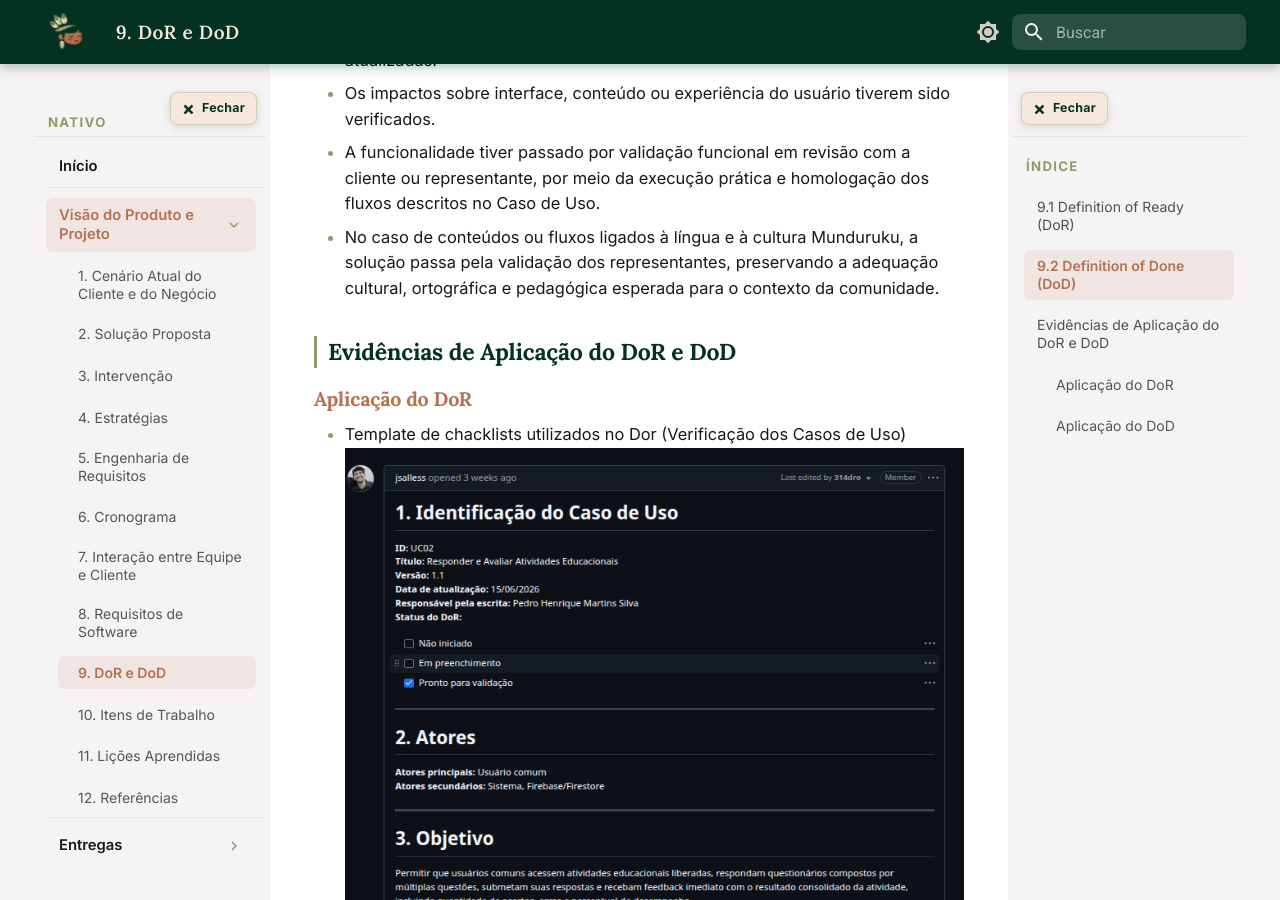
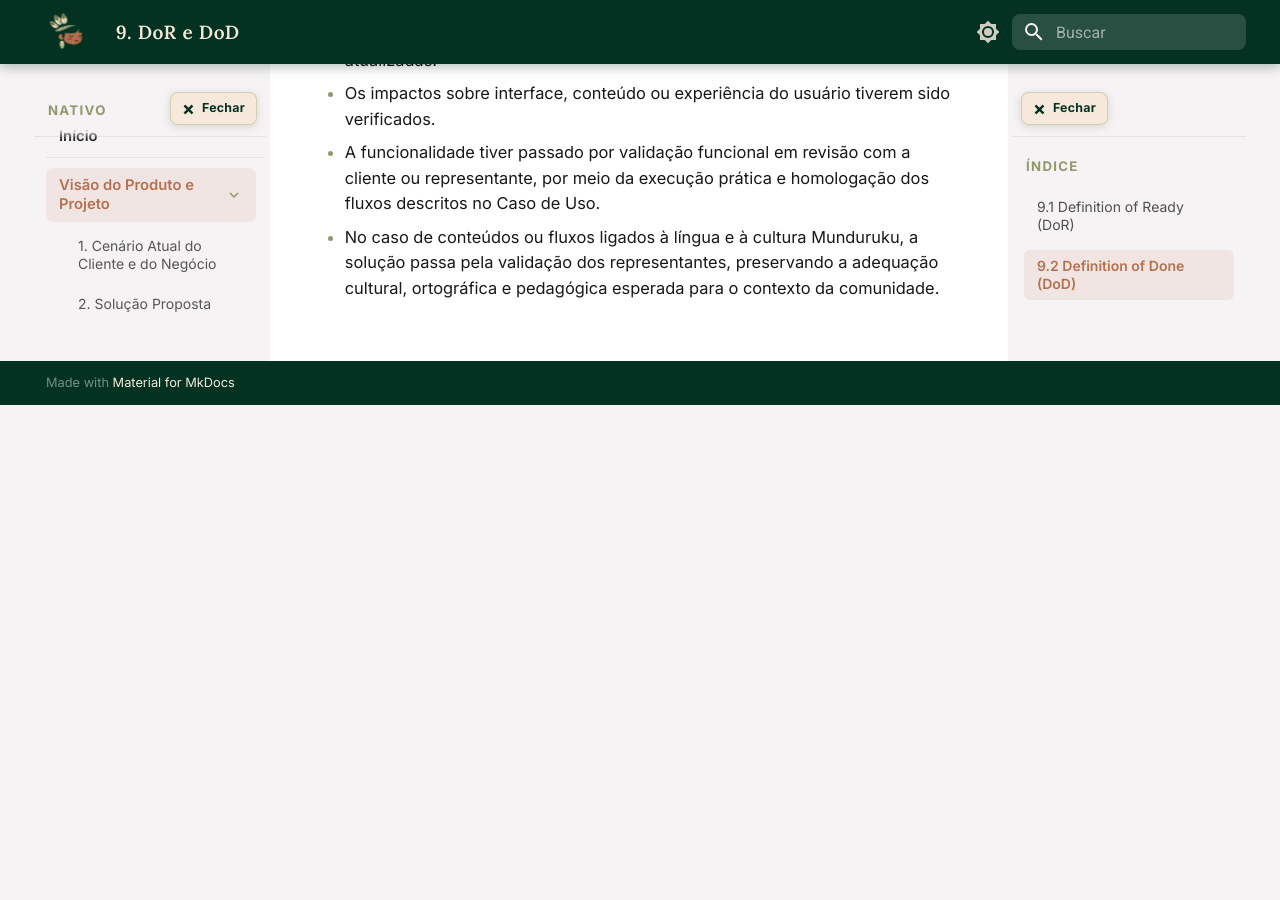
Before and after one commit to mdsreq-fga-unb/REQ-2026.1-T02-Nativo, an MkDocs documentation site: the page built from docs/visao/dor&dod.md, in a window 1280 px wide and 900 px high, scrolled down 1883 px. Built offline with MkDocs 1.6.1 and Material for MkDocs 9.7.7, drawn with Linux system fonts in a browser that asks for light colours; after the commit the page ends 2288 px from its top, so only the background shows below that; some of the changed text lies outside the part shown.

Commit message:
retira evidencias de dor e dod do topico 9

```diff
--- a/docs/visao/dor&dod.md
+++ b/docs/visao/dor&dod.md
@@ -49,17 +49,3 @@ Um item será considerado concluído quando:
 * A funcionalidade tiver passado por validação funcional em revisão com a cliente ou representante, por meio da execução prática e homologação dos fluxos descritos no Caso de Uso.
 
 * No caso de conteúdos ou fluxos ligados à língua e à cultura Munduruku, a solução passa pela validação dos representantes, preservando a adequação cultural, ortográfica e pedagógica esperada para o contexto da comunidade.
-
-
-## Evidências de Aplicação do DoR e DoD
-### Aplicação do DoR
-* Template de chacklists utilizados no Dor (Verificação dos Casos de Uso)
-![Checklist DoR](../img/dor1.png)
-![Checklist DoR](../img/Dor2.png)![Checklist DoR](../img/dor3.png)![Checklist DoR](../img/dor8.png)
-![Checklist DoR](../img/dor4.png)![Checklist DoR](../img/dor5.png)
-![Checklist DoR](../img/dor6.png)![Checklist DoR](../img/dor7.png)
-
-### Aplicação do DoD
-* Template de chacklists utilizados no DoD (Validação do incremento)
-![Checklist DoD](../img/DoD.png)
-![Checklist DoD](../img/Validacao.png)
```
Also changed, not shown: docs/img/DoD.png (deleted), docs/img/Dor2.png (deleted), docs/img/Validacao.png (deleted), docs/img/dor1.png (deleted), docs/img/dor3.png (deleted), docs/img/dor4.png (deleted), docs/img/dor5.png (deleted), docs/img/dor6.png (deleted), docs/img/dor7.png (deleted), docs/img/dor8.png (deleted).
